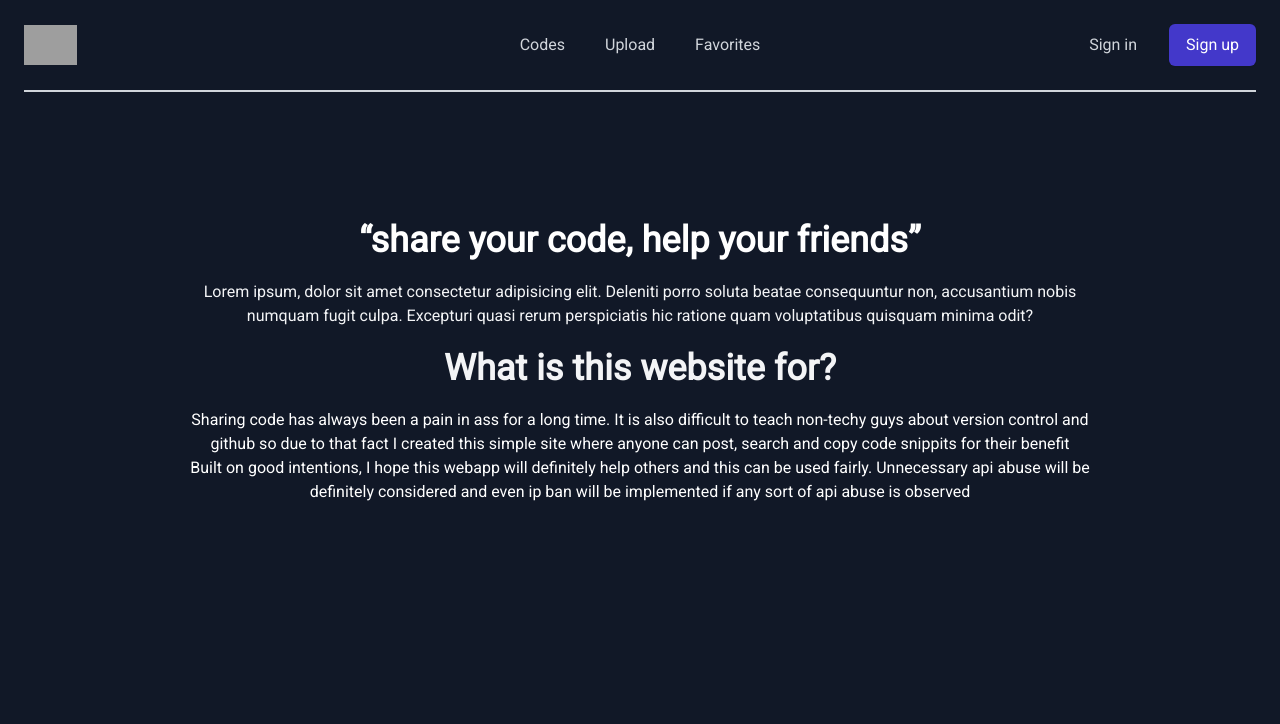
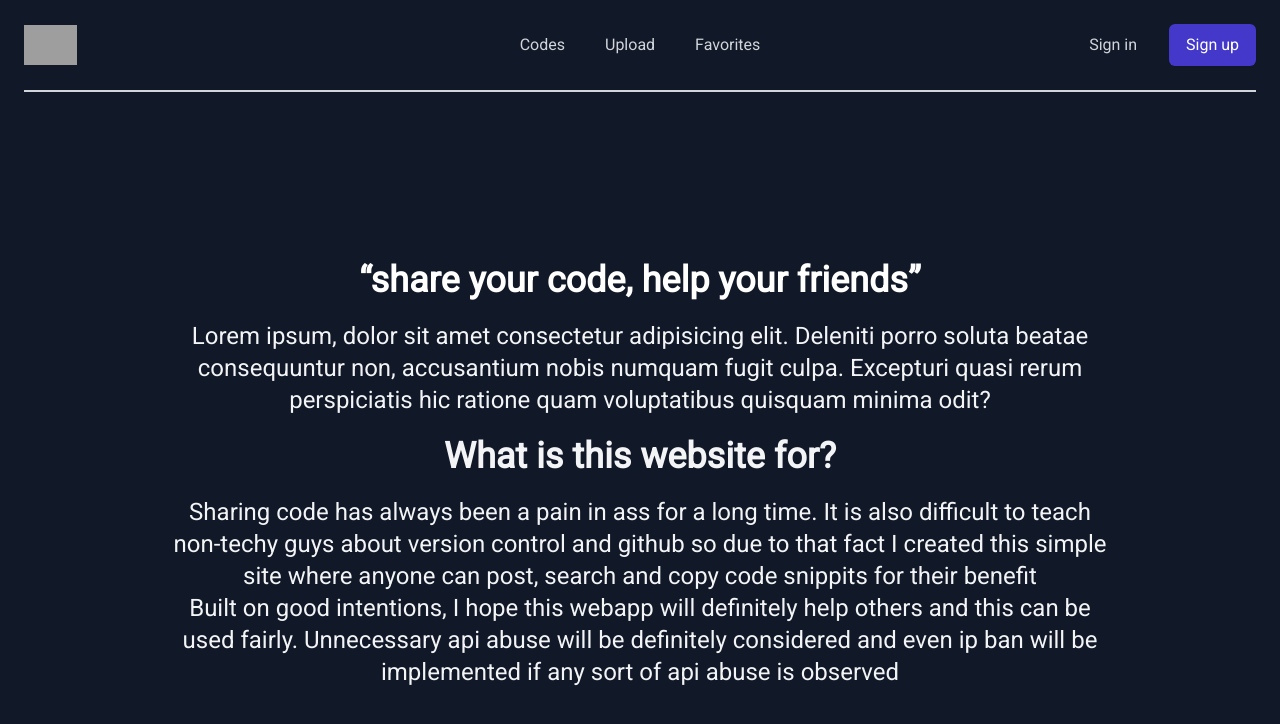
Before and after one commit to devsargam/codeshare-front, a React (Create React App) app: page / in a window 1280 px wide. Shown: the top 724 px of the page. Built offline with nearby package versions, Linux system fonts and the light colour scheme; grey boxes are pictures that could not be loaded.

Commit message:
quick markup fixes

```diff
--- a/src/components/Home.jsx
+++ b/src/components/Home.jsx
@@ -4,11 +4,11 @@ export default function Home() {
   // return <>Hello there</>;
   return (
     <section>
-      <div className="max-w-5xl mx-auto pt-15 text-gray-100 sm:pt-24 lg:pt-32">
-        <h1 className="text-white font-extrabold text-4xl text-center">
+      <div className="max-w-5xl mx-auto pt-10 text-gray-100 sm:pt-24 lg:pt-32">
+        <h1 className="text-white font-extrabold text-4xl sm:pt-10 text-center">
           “share your code, help your friends”
         </h1>
-        <p className="text-center max-w-5xl mt-5 mx-10">
+        <p className="text-center max-w-5xl mt-5 mx-10 text-1xl sm:text-lg lg:text-2xl">
           Lorem ipsum, dolor sit amet consectetur adipisicing elit. Deleniti
           porro soluta beatae consequuntur non, accusantium nobis numquam fugit
           culpa. Excepturi quasi rerum perspiciatis hic ratione quam
@@ -18,7 +18,7 @@ export default function Home() {
         <h1 className="text-gray-100 text-center font-extrabold text-4xl p-5">
           What is this website for?
         </h1>
-        <p className="text-white text-center mx-10 max-w-5xl">
+        <p className="text-center max-w-5xl mx-10 text-1xl sm:text-lg lg:text-2xl">
           Sharing code has always been a pain in ass for a long time. It is also
           difficult to teach non-techy guys about version control and github so
           due to that fact I created this simple site where anyone can post,
```
